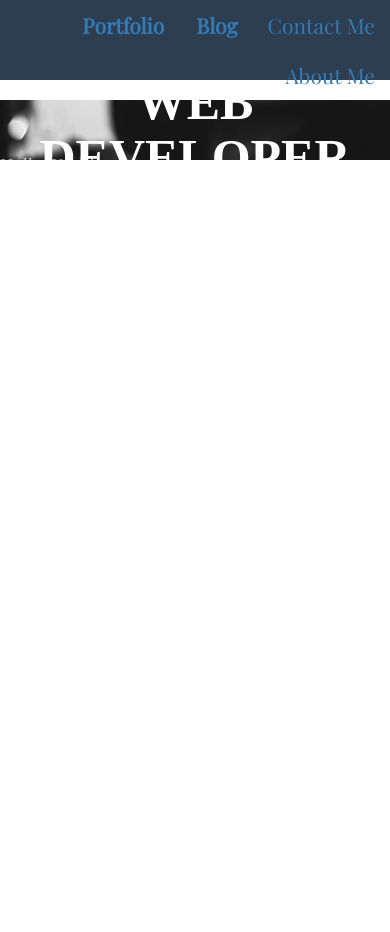
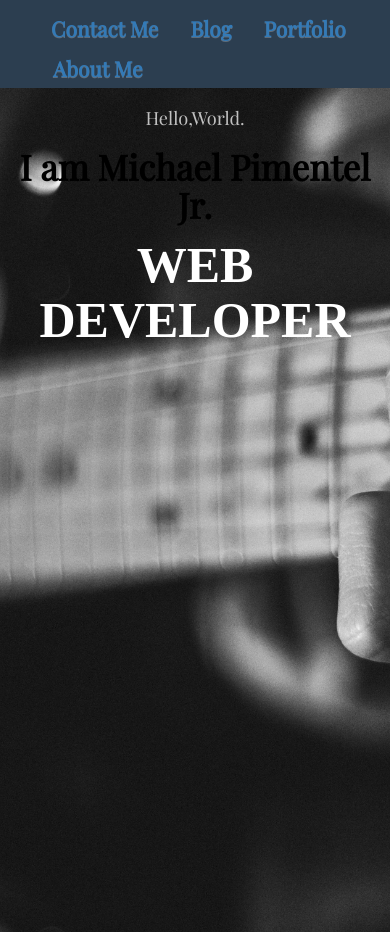
Before and after one commit to morriscasey/mtpjr88.github.io, a plain HTML site: page index.html in a window 390 px wide. Before the commit the page ends 844 px from the top, so only its background shows below. Drawn offline with nearby package versions, Linux system fonts and the light colour scheme.

Commit message:
Removed a few css styles and add different col sizes to be more responsive.
I added some notes in the CSS and index.html about the grid system.
Let me know if you have any questions.

```diff
--- a/index.html
+++ b/index.html
@@ -7,65 +7,43 @@
     <meta charset="utf-8" />
     <meta http-equiv="Content-type" content="text/html; charset=utf-8" />
     <meta name="viewport" content="width=device-width, initial-scale=1" />
-    <meta name="viewport" content="width=device-width, initial-scale=1, maximum-scale=1, user-scalable=no">
     <link rel="stylesheet" href="css/bootstrap.min.css">
     <link rel="stylesheet" href="css/bootstrap-theme.min.css">
     <link rel="stylesheet" href="css/fontAwesome.css">
     <link href="https://fonts.googleapis.com/css?family=Playfair+Display" rel="stylesheet">
     <link rel="stylesheet" type="text/css" href="styles/styles.css">
     <link rel="stylesheet" type="text/javascript" href="js/bootstrap.min.js">
-
-
-
 </head>
 <body>
-    <div id="container-fluid">
+  <nav class="navbar">
+    <div id="topbar" class="container-fluid">
+      <ul class="nav navbar-nav navbar-right nav-pills">
+        <li><a href="#"><strong>Contact Me</strong></a></li>
+        <li><a href="#"><strong>Blog</strong></a></li>
+        <li><a href="#"><strong>Portfolio</strong></a></li>
+        <li><a href="#"><strong>About Me</strong></a></li>
+      </ul>
+    </div>
+  </nav>
+  <div class="overlay hovereffect container-fluid">
+    <!-- Row contains your floating grid. I broke hello world div into it's
+    own row so that the other div Web Developer doesn't colide into hello world
+    when smaller. -->
+    <div class="row">
+        <!-- Grid based on 12 cols so col-md-4 means medium size screens this div is a
+        third of the screen.
 
-
-<div class="background">
-
-<div id="topbar">
-<div class="clearfix">
-<ul class= "nav nav-pills">
-
-    <li class="pull-right">
-     <a href="#">Contact Me</a>
-   </li>
-   <li class="pull-right">
-       <a href="#"><strong>Blog</strong></a>
-   </li>
-
-   <li class="pull-right">
-       <a href="#"><strong>Portfolio</strong></a>
-   </li>
-
-   <li class="pull-right">
-     <a href="#">About Me</a>
-   </li>
-   <li>
-     <span id="myName"><h2><strong></strong></h2></span>
-   </li>
-  </ul>
-
-  </div>
-  </div>
-
-
-<div class="block text-center">
-
-    <div class="hovereffect">
-        <img class="img-responsive" src="images/guitar.jpg"  alt="">
-            <div class="overlay">
-            <div class="row">
-            <div class="col-md-12">
+        The col-size-value inherits from small to big. So col-sm-12 covers
+        the whole width. Where col-md-4 starts a third of the way when width is ≥992px -->
+        <div id="name" class="col-sm-12 col-md-4">
           <h1 id="Hello">Hello,World.</h1>
           <h1 id="Iam"> I am Michael Pimentel Jr.</h1>
         </div>
-            </div>
+    </div> <!-- End Row -->
 
+    <div class="row">
+      <div id="middle" class="col-xs-12">
        <h2> Web Developer</h2>
-
-
        <p>
            <a href="https://twitter.com/Mtpjr88">
                <i class="fa fa-twitter"></i>
@@ -81,17 +59,7 @@
            </a>
         </p>
       </div>
-           </div>
-  </div>
-
-
-
-    </div>
-   </div>
-
-  </div>
-
-
-</div>
+    </div> <!-- End Row -->
+  </div> <!-- End Div Overlay Hovereffect etc.. -->
 </body>
 </html>
--- a/styles/styles.css
+++ b/styles/styles.css
@@ -1,15 +1,64 @@
+body,
+html {
+    width: 100%;
+    height: 100%;
+}
+
+body{
+    position: relative;
+}
 
 #topbar{
  background-color: #2c3e50;
  height:80px;
-     margin-bottom: 0px;
-      padding-bottom:0px;
+
 }
+
+.overlay{
+ padding-bottom: 50px;
+ text-align: center;
+ color: #f8f8f8;
+ background: url(../images/guitar.jpg) no-repeat center center;
+ background-size: cover;
+}
+
+#name{
+  margin-top: 4%;
+}
+
 #myName h2{
   color:silver;
   padding-left:20px;
   font-size:1.5em;
 }
+
+.navbar{
+  border: 0px;
+  margin-bottom: 0px;
+}
+
+#middle{
+  position: relative;
+  /* Change padding-top to adjust the height of Web Developer*/
+  padding-top: 30%;
+}
+
+.navbar-nav{
+    background-color: #2c3e50
+}
+
+@media (max-width: 425px) {
+  .navbar-nav{
+      background-color: #2c3e50
+  }
+  .navbar{
+    text-align: center;
+  }
+  .nav{
+    padding-left: 10%;
+  }
+}
+
 
   .nav-pills>li>a:hover,
   .nav-pills>li>a:focus{
@@ -33,8 +82,6 @@
   font-size:1.3em;
   font-family: 'Playfair Display', serif;
   color:silver;
-      padding-right:1100px;
-      padding-top:35px;
 }
 
 #Iam{
@@ -42,17 +89,9 @@
   font-family: 'Playfair Display', serif;
   font-weight:bold;
   color:black;
-      padding-right:800px;
-      float: left;
 }
 #container-fluid{
-      height:100%;
-      width: 100%;
   margin-bottom:0;
-    }
-    .background{
-      height:100%;
-      width:100%;
 }
 
 .hovereffect {
@@ -193,9 +232,3 @@
   opacity: 1;
   filter: alpha(opacity=100);
 }
-.img-responsive{
-  height:auto;
-  max-width:100%;
-  display:block;
-
-}
```
Lines whose indentation alone changed are shown as unchanged.
